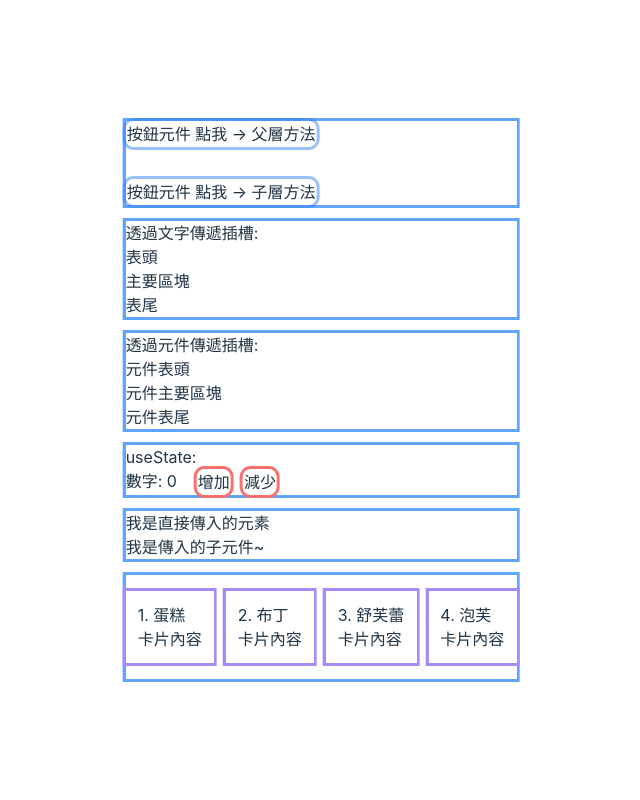
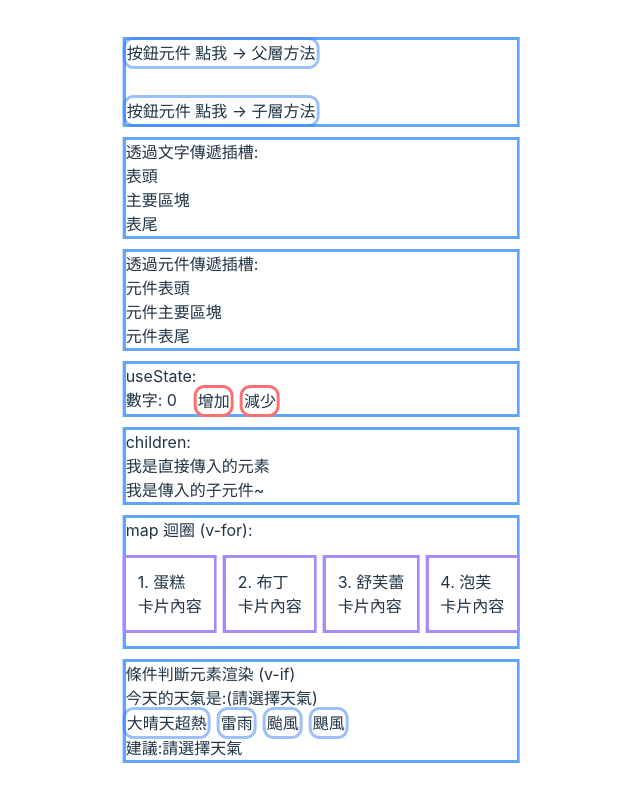
Before and after one commit to MizuYang/React-Demo, a React (Vite) app: page / in a window 1280 px wide. Shown: the whole page, without its empty margins (319-959 px from the left). Built offline with nearby package versions, Linux system fonts and the light colour scheme.

Commit message:
新增 練習: 條件判斷 文字

```diff
--- a/src/App.tsx
+++ b/src/App.tsx
@@ -1,4 +1,6 @@
 import "./App.css";
+import { useState } from "react";
+import { cn } from "@/utils/classnames.ts";
 
 import { Button } from "@components/baseDemo/Button.tsx";
 
@@ -29,7 +31,25 @@ function CardComponent({ product, idx }: { product: string; idx: number }) {
     </div>
   );
 }
+
 function App() {
+  const [activeWeather, setActiveWeather] = useState("(請選擇天氣)");
+  const suggestionList: { [keyName: string]: string } = {
+    大晴天超熱: "帶陽傘",
+    雷雨: "開車出門",
+    颱風: "颱風假在家休息",
+    颶風: "別出門了吧...",
+  };
+  function changeActiveWeather(weatherName: string): void {
+    setActiveWeather(weatherName);
+  }
+  // function changeActiveWeather(
+  //   event: React.MouseEvent<HTMLButtonElement>,
+  //   weatherName: string
+  // ) {
+  //   setActiveWeather(weatherName);
+  // }
+
   return (
     <>
       <div className="absolute top-1/2 left-1/2 -translate-x-1/2 -translate-y-1/2">
@@ -65,11 +85,11 @@ function App() {
 
         {/* children */}
         <div className="ring ring-blue-400 my-4">
+          children:
           {/* 傳入元素 */}
           <Children>
             <div>我是直接傳入的元素</div>
           </Children>
-
           {/* 傳入元件 */}
           <Children>
             <ChildComponent />
@@ -77,12 +97,47 @@ function App() {
         </div>
 
         {/* map 迴圈 (v-for) */}
-        <div className="flex gap-x-3 ring ring-blue-400 my-4">
-          {["蛋糕", "布丁", "舒芙蕾", "泡芙"].map(
-            (product: string, idx: number) => {
-              return <CardComponent product={product} idx={idx} />;
-            }
-          )}
+        <div className=" ring ring-blue-400 my-4">
+          map 迴圈 (v-for):
+          <div className="flex gap-x-3">
+            {["蛋糕", "布丁", "舒芙蕾", "泡芙"].map(
+              (productName: string, idx: number) => {
+                return (
+                  <CardComponent
+                    product={productName}
+                    idx={idx}
+                    key={`card-${productName}`}
+                  />
+                );
+              }
+            )}
+          </div>
+        </div>
+
+        {/* 條件判斷元素渲染 (v-if) */}
+        <div className="ring ring-blue-400 my-4">
+          <p>條件判斷元素渲染 (v-if)</p>
+          <p>今天的天氣是:{activeWeather}</p>
+          {["大晴天超熱", "雷雨", "颱風", "颶風"].map((weatherName) => {
+            return (
+              <button
+                type="button"
+                className={cn(
+                  "focus:outline-none ring ring-primary active:bg-blue-600/30 hover:bg-blue-600/20 inline-block me-3",
+                  weatherName === activeWeather && "bg-violet-300"
+                )}
+                key={`btn-product-${weatherName}`}
+                onClick={() => changeActiveWeather(weatherName)}
+              >
+                {/* onClick={(event) => changeActiveWeather(event, weatherName)} */}
+                {weatherName}
+              </button>
+            );
+          })}
+          <p>
+            建議:
+            <span>{suggestionList[activeWeather] || "請選擇天氣"}</span>
+          </p>
         </div>
       </div>
     </>
```
